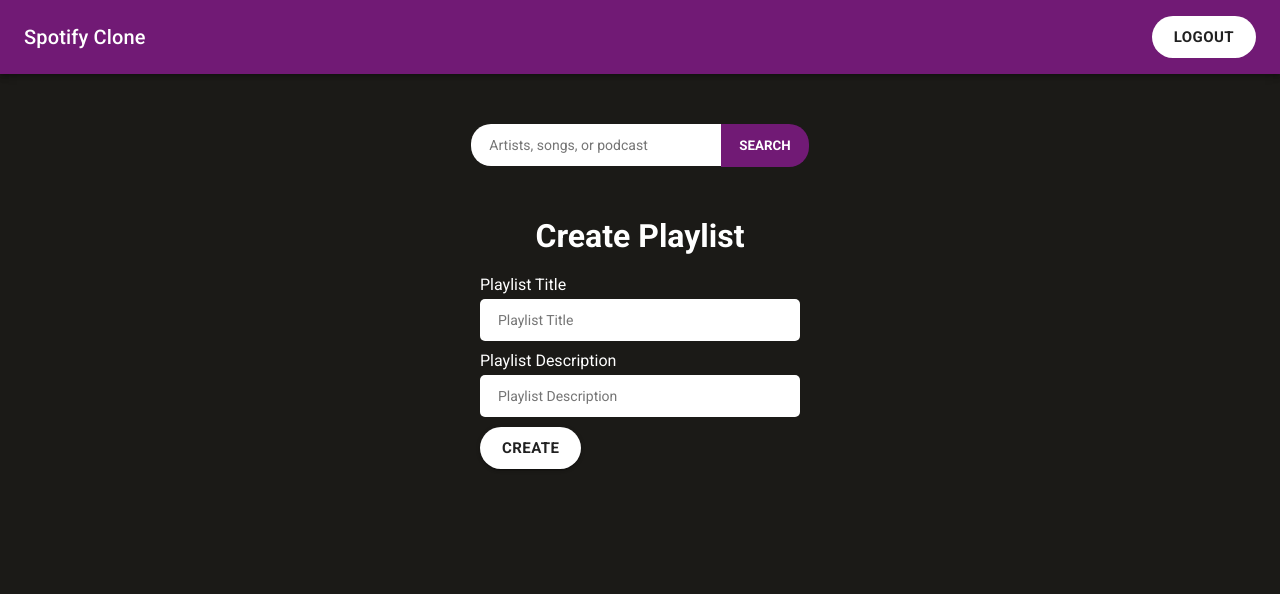
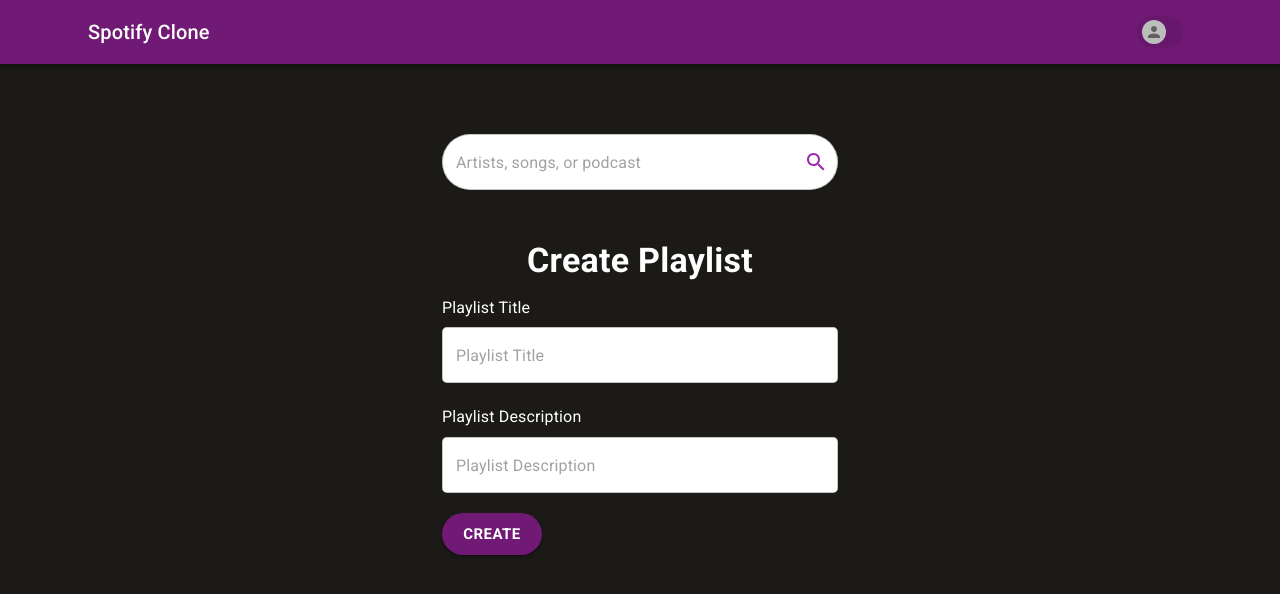
Before and after one commit to ranuwahyudy/homework-1-week-2, a React (Create React App) app: page / in a window 1280 px wide. Shown: the top 594 px of the page. Built offline with nearby package versions, Linux system fonts and the light colour scheme; no server answers; sample sign-in values are in the browser's storage.

Commit message:
Final Project

```diff
--- a/public/index.html
+++ b/public/index.html
@@ -32,7 +32,7 @@
       rel="stylesheet"
       href="https://fonts.googleapis.com/icon?family=Material+Icons"
     />
-    <title>React App</title>
+    <title>Spotify</title>
   </head>
   <body>
     <noscript>You need to enable JavaScript to run this app.</noscript>
--- a/src/App.css
+++ /dev/null
@@ -1,38 +0,0 @@
-.App {
-  text-align: center;
-}
-
-.App-logo {
-  height: 40vmin;
-  pointer-events: none;
-}
-
-@media (prefers-reduced-motion: no-preference) {
-  .App-logo {
-    animation: App-logo-spin infinite 20s linear;
-  }
-}
-
-.App-header {
-  background-color: #282c34;
-  min-height: 100vh;
-  display: flex;
-  flex-direction: column;
-  align-items: center;
-  justify-content: center;
-  font-size: calc(10px + 2vmin);
-  color: white;
-}
-
-.App-link {
-  color: #61dafb;
-}
-
-@keyframes App-logo-spin {
-  from {
-    transform: rotate(0deg);
-  }
-  to {
-    transform: rotate(360deg);
-  }
-}
--- a/src/components/button/index.js
+++ /dev/null
@@ -1,5 +0,0 @@
-import React from "react";
-
-export default function Button() {
-    return <button className='btn-select'>Select</button>;
-}
--- a/src/components/playlist/playlist.js
+++ b/src/components/playlist/playlist.js
@@ -1,27 +1,33 @@
 import React from "react";
 import PropTypes from 'prop-types';
-import { Button } from "@mui/material";
+import { Button, Container, FormControl, TextField, Typography } from "@mui/material";
 import { ThemeProvider } from "@mui/material/styles";
 import theme from "../../styles/Styles";
 
 const Playlist = ({addPlaylist, handleAddPlaylistChange, handleAddPlaylistSubmit, getUserData}) => {
     return (
-        <form className="form-playlist container" onChange={getUserData} onSubmit={handleAddPlaylistSubmit}>
-            <h1>Create Playlist</h1>
-            <div>
-                <label className="label-title" htmlFor="title">Playlist Title</label>
-                <input className="input-title" type="text" placeholder="Playlist Title" id="name" name="name" onChange={handleAddPlaylistChange} value={addPlaylist.name} required minLength={10}/>
-            </div>
-            <div>
-                <label className="label-desc" htmlFor="descInput">Playlist Description</label>
-                <input className="input-desc" type="text" placeholder="Playlist Description" id="description" name="description" onChange={handleAddPlaylistChange} value={addPlaylist.description} required />
-            </div>
-            <div>
-                <ThemeProvider theme={theme}>
-                    <Button type="submit" variant="contained" size="large" color="secondary" sx={{fontWeight: "bold"}}>CREATE</Button>
-                </ThemeProvider>
-            </div>
-        </form>
+        <>
+            <Container maxWidth='xs' sx={{marginTop: "30px", marginBottom: "50px"}}>
+                <form onChange={getUserData} onSubmit={handleAddPlaylistSubmit}>
+                    <FormControl sx={{ width: '100%' }} variant="outlined">
+                            <Typography variant="h4" gutterBottom component="div" fontWeight="bold" textAlign="center">
+                                Create Playlist
+                            </Typography>
+                            <Typography variant="subtitle1" gutterBottom component="div">
+                                Playlist Title
+                            </Typography>
+                            <TextField variant="outlined" placeholder="Playlist Title" sx={{borderRadius:"5px", backgroundColor: "white", marginBottom:"20px"}} id="name" name="name" onChange={handleAddPlaylistChange} value={addPlaylist.name} required minLength={10}/>
+                                <Typography variant="subtitle1" gutterBottom component="div">
+                                    Playlist Description
+                                </Typography>
+                            <TextField variant="outlined" placeholder="Playlist Description" sx={{borderRadius:"5px", backgroundColor: "white", marginBottom:"20px"}} id="description" name="description" onChange={handleAddPlaylistChange} value={addPlaylist.description} required />
+                            <ThemeProvider theme={theme}>
+                                <Button type="submit" variant="contained" size="large" color="primary" sx={{fontWeight: "bold", width: "100px"}}>CREATE</Button>
+                            </ThemeProvider>
+                    </FormControl>
+                </form>
+            </Container>
+        </>
     )
 }
 
--- a/src/components/search/SearchSong.js
+++ b/src/components/search/SearchSong.js
@@ -2,10 +2,11 @@
 import PropTypes from 'prop-types';
 import axios from "axios";
 import Login from "../../layouts/Login";
-// import Card from "../card/card";
 import CreatePlaylist from "../playlist/CreatePlaylist";
 import { useSelector } from "react-redux";
 import Search from "./search";
+import { Container, FormControl, IconButton, InputAdornment, OutlinedInput } from "@mui/material";
+import SearchIcon from '@mui/icons-material/Search';
 
 const SearchSong = ({url}) => {
     const token = useSelector((state) => state.user.token);
@@ -45,34 +46,33 @@
             : setSelectedSongs([...selectedSongs, uri]);
     };
 
-    // const renderTrackData = () => {
-    //     return combineSongs.map((data) => {
-    //         const { uri, name, artists, album, isSelected } = data;
-    //         return (
-    //             <Card
-    //                 key={uri}
-    //                 uri={uri}
-    //                 image={album.images[0]?.url}
-    //                 title={name}
-    //                 album={artists[0]?.name}
-    //                 selectState={handleSelect}
-    //                 isSelected={isSelected}
-    //                 isSelectedSongs={selectedSongs}
-    //             />
-    //         )
-    //     })
-    // }
-
     return (
         <>
             {token ?
                 <>
-                    <div className="search-bar">
-                        <form onSubmit={searchTrack}>
-                            <input type="text" className="input-search" placeholder="Artists, songs, or podcast" onChange={e => setSearchKey(e.target.value)} />
-                            <button type={"submit"} className="btn-search">SEARCH</button>
-                        </form>
-                    </div>
+                    <Container maxWidth='xs' sx={{marginTop: "70px"}}>
+                            <FormControl sx={{ width: '100%' }} variant="outlined">
+                                <OutlinedInput
+                                    id="outlined-adornment-weight"
+                                    placeholder="Artists, songs, or podcast"
+                                    onChange={(e) => {setSearchKey(e.target.value);}}
+                                    onKeyUp={searchTrack}
+                                    endAdornment={
+                                        <InputAdornment position="end" onClick={searchTrack}>
+                                                <IconButton edge="end" color="secondary">
+                                                    <SearchIcon />
+                                                </IconButton>
+                                        </InputAdornment>
+                                    }
+                                    aria-describedby="outlined-weight-helper-text"
+                                    inputProps={{
+                                        'aria-label': 'weight',
+                                    }}
+                                    sx={{borderRadius:"50px", backgroundColor: "white", marginBottom:"20px"}}
+                                />
+                            </FormControl>
+                    </Container>
+
                     <CreatePlaylist url={url} selectedSongs={selectedSongs} />
                 </>
 
--- a/src/index.css
+++ b/src/index.css
@@ -22,7 +22,6 @@
 
 /* LOGIN */
 .login-section {
-  /* margin: 300px auto; */
   display: flex;
   flex-direction: column;
   align-items: center;
@@ -134,7 +133,6 @@
 
 .music-cover {
   margin-right: 15px;
-  /* display: flex; */
   margin-bottom: -4px;
 }
 
--- a/src/layouts/Login.js
+++ b/src/layouts/Login.js
@@ -6,13 +6,10 @@
 import { Button } from "@mui/material";
 import { ThemeProvider } from "@mui/material/styles";
 import theme from "../styles/Styles";
-// import { Token } from "../components/search/search";
 
 function Login() {
     const token = useSelector((state) => state.user.token);
     const dispatch = useDispatch();
-
-    // const redirect = "http://localhost:3000/" || "https://generasi-gigih-homework-ranuwahyudy.vercel.app/" || "https://generasi-gigih-homework-git-main-ranuwahyudy.vercel.app/" || "https://generasi-gigih-homework-h60kpiff4-ranuwahyudy.vercel.app/";
 
     // eslint-disable-next-line no-undef
     const CLIENT_ID = process.env.REACT_APP_SPOTIFY_KEY;
--- a/src/layouts/header.js
+++ b/src/layouts/header.js
@@ -1,28 +1,103 @@
-import React from "react";
+import React, { useEffect, useState } from "react";
 import PropTypes from 'prop-types';
-// import Container from '@mui/material/Container';
 import AppBar from '@mui/material/AppBar';
 import Box from '@mui/material/Box';
 import Toolbar from '@mui/material/Toolbar';
 import Typography from '@mui/material/Typography';
-import Button from '@mui/material/Button';
-import { ThemeProvider } from "@emotion/react";
-import theme from "../styles/Styles";
+import IconButton from '@mui/material/IconButton';
+import Menu from '@mui/material/Menu';
+import MenuItem from '@mui/material/MenuItem';
+import axios from "axios";
+import { useSelector } from "react-redux";
+import { Avatar, Chip, Container } from "@mui/material";
 
 function Header({logout}) {
+    const token = useSelector((state) => state.user.token);
+    const [user, setUser] = useState({
+        userId: "",
+        userName: "",
+        userImage: "",
+    })
+
+    useEffect(() => {
+        const getUserData = async () => {
+            const {data} = await axios.get('https://api.spotify.com/v1/me', {
+                    headers: {
+                        Authorization: "Bearer " + token,
+                        "Content-Type": "application/json",
+                }
+            });
+
+            const userInfo = {
+                ...user,
+                userId: data.id,
+                userName: data.display_name,
+                userImage: data.images[0]?.url,
+            };
+            setUser(userInfo);
+        };
+
+        getUserData();
+    }, [])
+
+    const [anchorEl, setAnchorEl] = React.useState(null);
+
+    const handleMenu = (event) => {
+        setAnchorEl(event.currentTarget);
+    };
+
+    const handleClose = () => {
+        setAnchorEl(null);
+    };
+
     return (
+        <>
             <Box sx={{ flexGrow: 1 }}>
-            <AppBar position="static" sx={{backgroundColor: "#711a75", padding: "5px 0px"}}>
+                <AppBar position="static" sx={{backgroundColor: "#711a75"}}>
+                    <Container maxWidth='lg'>
                         <Toolbar>
                             <Typography variant="h6" component="div" sx={{ flexGrow: 1 }}>
                                 Spotify Clone
                             </Typography>
-                    <ThemeProvider theme={theme}>
-                        <Button onClick={logout} variant="contained" size="large" color="secondary" sx={{boxShadow: "none", fontWeight: "bold"}}>LOGOUT</Button>
-                    </ThemeProvider>
+                            <div>
+                                <IconButton
+                                    size="medium"
+                                    aria-label="account of current user"
+                                    aria-controls="menu-appbar"
+                                    aria-haspopup="true"
+                                    onClick={handleMenu}
+                                    color="inherit"
+                                >
+                                    <Chip
+                                        sx={{fontWeight: 500, color: "white"}}
+                                        avatar={<Avatar alt={user.userName} src={user.userImage} sx={{height: "50px"}} />}
+                                        label={user.userName}
+                                        clickable
+                                    />
+                                </IconButton>
+                                <Menu
+                                    id="menu-appbar"
+                                    anchorEl={anchorEl}
+                                    anchorOrigin={{
+                                        vertical: 'bottom',
+                                        horizontal: 'right',
+                                    }}
+                                    keepMounted
+                                    transformOrigin={{
+                                    vertical: 'top',
+                                    horizontal: 'right',
+                                    }}
+                                    open={Boolean(anchorEl)}
+                                    onClose={handleClose}
+                                >
+                                    <MenuItem onClick={logout}>Logout</MenuItem>
+                                </Menu>
+                            </div>
                         </Toolbar>
+                    </Container>
                 </AppBar>
             </Box>
+        </>
     );
 }
 
--- a/src/redux/store.js
+++ b/src/redux/store.js
@@ -3,6 +3,6 @@
 
 export default configureStore ({
     reducer: {
-        user: userReducer
+        user: userReducer,
     }
 })
```
Also changed, not shown: src/layouts/main.js (deleted, +0 -16 lines), 4 other files (tests, documents, lock files or other folders). Lines whose indentation alone changed are shown as unchanged.
